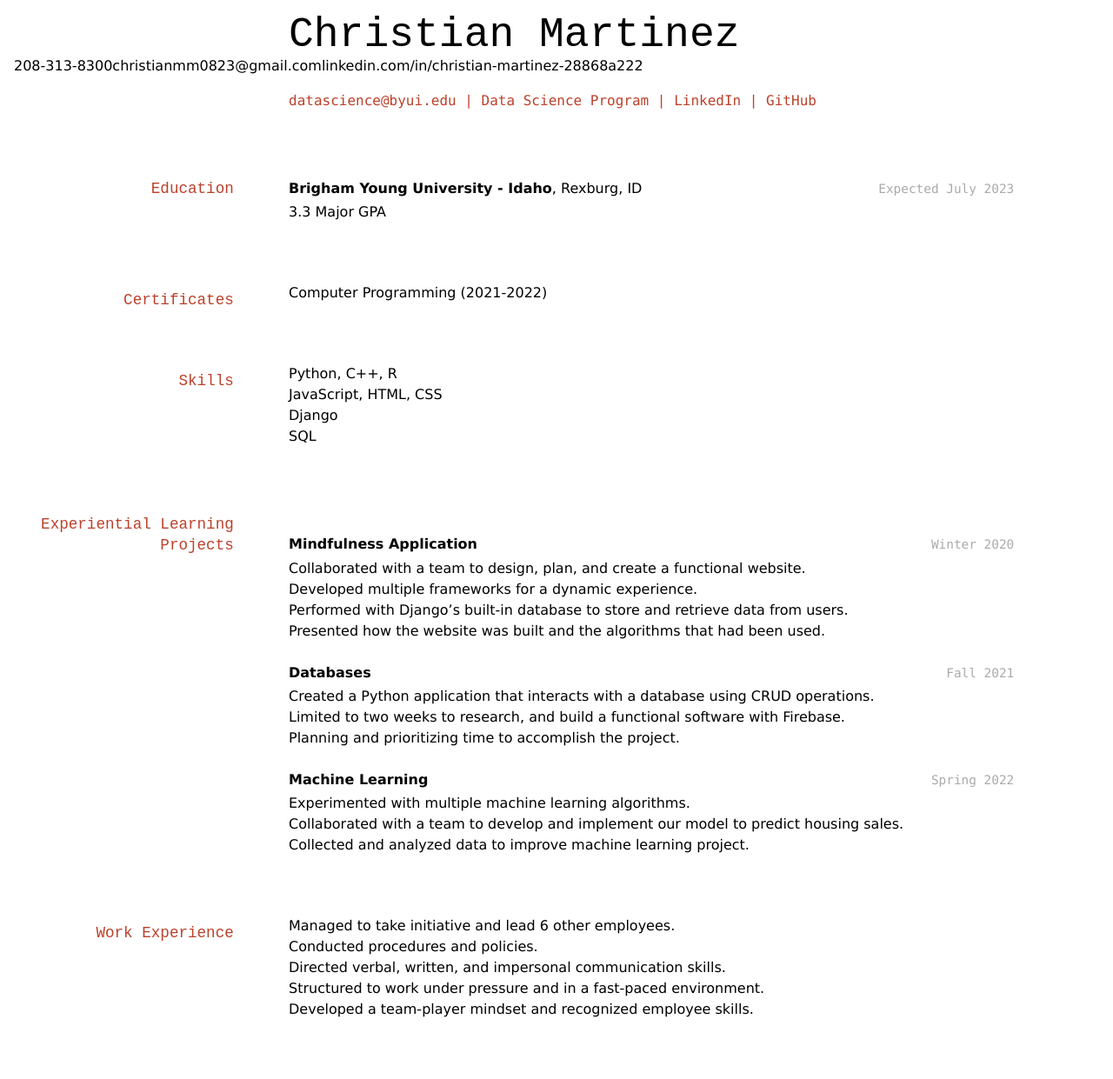
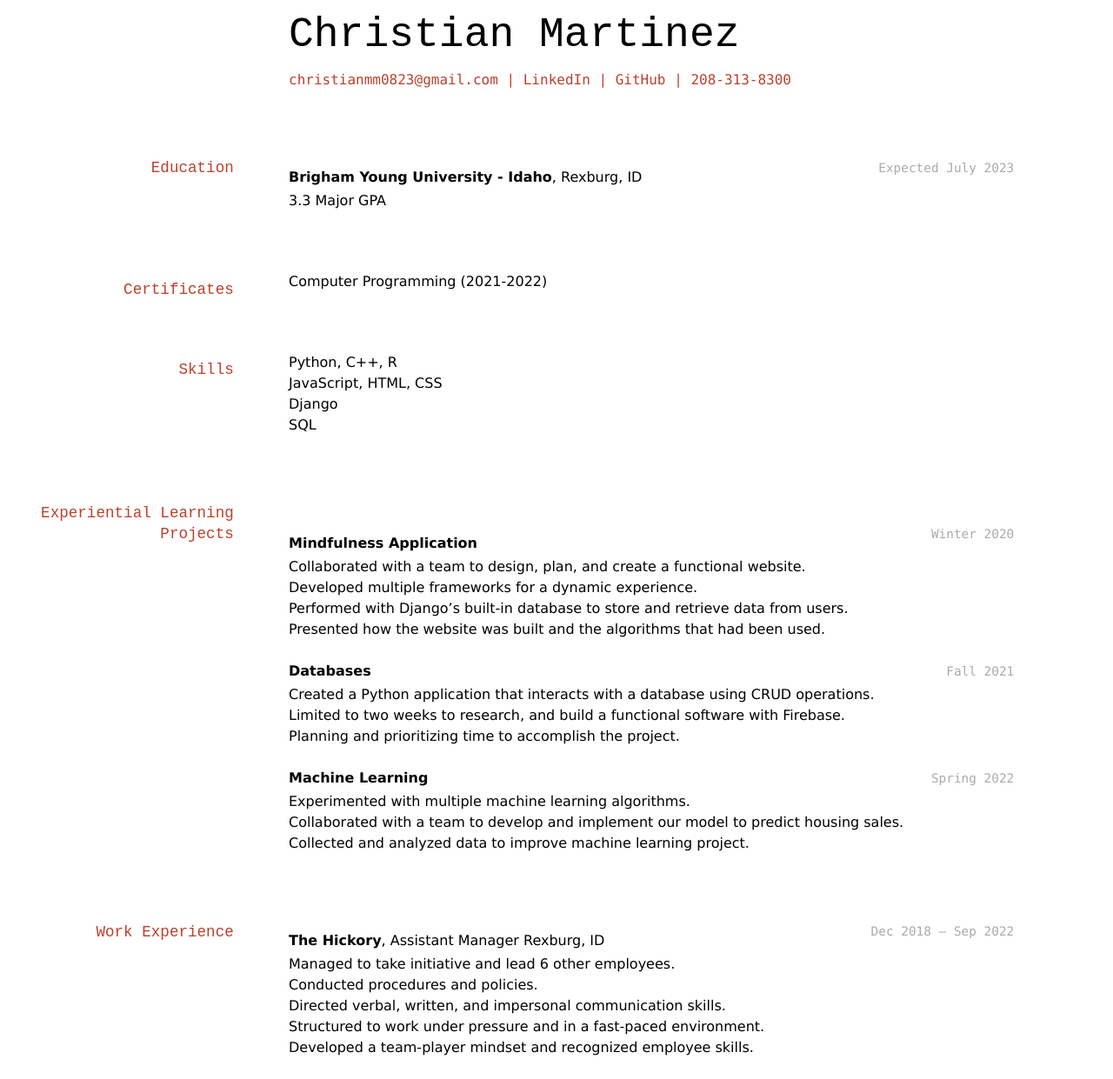
Before and after one commit to christianmartinez0501/cmartinez_resume, a Jekyll site: the page built from docs/index.md, in a window 1280 px wide. Shown: the whole page at 87% size. Built offline with Jekyll 4.4.1, drawn with Linux system fonts in a browser that asks for light colours; before the commit the page ends 1197 px from its top, so only the background shows below that.

Commit message:
updated index

```diff
--- a/docs/index.md
+++ b/docs/index.md
@@ -4,18 +4,17 @@ title: Resume
 ---
 # Christian Martinez
 
-208-313-8300 | christianmm0823@gmail.com | linkedin.com/in/christian-martinez-28868a222
-
 <div id="webaddress">
-<a href="datascience@byui.edu">datascience@byui.edu</a>
-| <a href="https://byuidatascience.github.io/development.html">Data Science Program</a>
-| <a href="https://www.linkedin.com/groups/13537407/">LinkedIn</a>
+<a href="christianmm0823@gmail.com">christianmm0823@gmail.com</a>
+| <a href="linkedin.com/in/christian-martinez-28868a222">LinkedIn</a>
 | <a href="https://github.com/byuids-resumes">GitHub</a>
+| <a>208-313-8300</a>
 </div>
 
 ## Education
 
 `Expected July 2023`
+
 __Brigham Young University - Idaho__, Rexburg, ID
 
 - 3.3 Major GPA
@@ -34,6 +33,7 @@ __Brigham Young University - Idaho__, Rexburg, ID
 ## Experiential Learning Projects
 
 `Winter 2020`
+
 __Mindfulness Application__
 
 - Collaborated with a team to design, plan, and create a functional website.
@@ -42,6 +42,7 @@ __Mindfulness Application__
 - Presented how the website was built and the algorithms that had been used.
 
 `Fall 2021`
+
 __Databases__
 
 - Created a Python application that interacts with a database using CRUD operations.
@@ -49,6 +50,7 @@ __Databases__
 - Planning and prioritizing time to accomplish the project.
 
 `Spring 2022`
+
 __Machine Learning__
 
 - Experimented with multiple machine learning algorithms.
@@ -56,6 +58,10 @@ __Machine Learning__
 - Collected and analyzed data to improve machine learning project.
 
 ## Work Experience
+
+`Dec 2018 – Sep 2022`
+
+__The Hickory__, Assistant Manager  Rexburg, ID
 
 - Managed to take initiative and lead 6 other employees.
 - Conducted procedures and policies.
```
